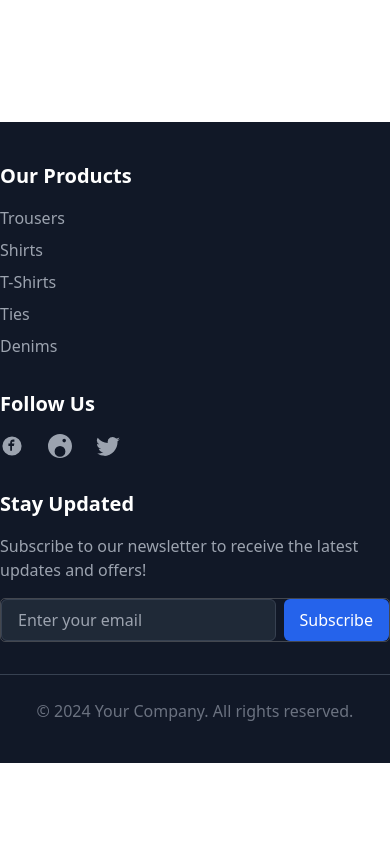
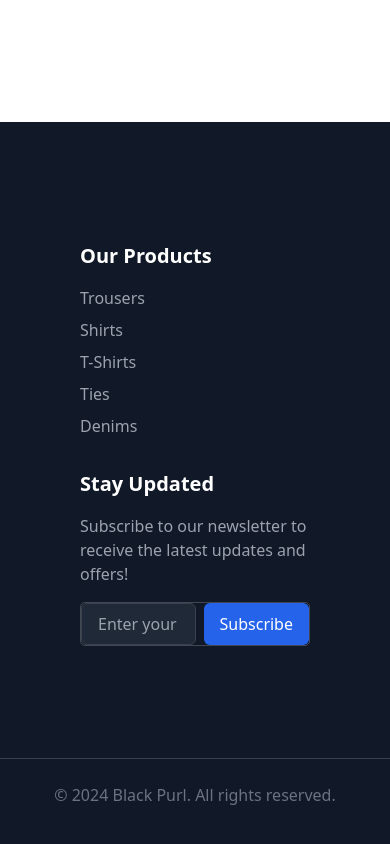
Before and after one commit to divyaagrawal261/E-Commerce-Frontend, a React (Create React App) app: page /login in a window 390 px wide. Shown: the part 778-1622 px from the top of the page. Before the commit the page ends 1541 px from the top, so only its background shows below. Built offline with nearby package versions, Linux system fonts and the light colour scheme.

Commit message:
removed follow us section & responsiveness

```diff
--- a/src/components/Footer.jsx
+++ b/src/components/Footer.jsx
@@ -4,7 +4,7 @@ import { Link } from 'react-router-dom';
 const Footer = () => {
   return (
     <footer className="bg-gray-900 text-gray-400 py-10">
-      <div className="container mx-auto grid grid-cols-1 md:grid-cols-3 gap-8">
+      <div className="container mx-auto grid grid-cols-1 md:grid-cols-2 gap-8 p-20">
 
         <div>
           <h2 className="text-xl font-bold text-white mb-4">Our Products</h2>
@@ -28,36 +28,6 @@ const Footer = () => {
         </div>
 
         <div>
-          <h3 className="text-xl font-bold text-white mb-4">Follow Us</h3>
-          <ul className="flex gap-6">
-            <li>
-              <a href="#" target="_blank" rel="noreferrer" className="hover:text-white transition">
-                <span className="sr-only">Facebook</span>
-                <svg xmlns="http://www.w3.org/2000/svg" className="h-6 w-6" viewBox="0 0 20 20" fill="currentColor">
-                  <path d="M10 2a8 8 0 1 0 8 8 8.009 8.009 0 0 0-8-8zm.5 12h-2V10H7V8h1.5V7a2.5 2.5 0 0 1 2.5-2.5H12v2h-1.5A.5.5 0 0 0 10 7v1h2l-.5 2h-1.5v4z" />
-                </svg>
-              </a>
-            </li>
-            <li>
-              <a href="#" target="_blank" rel="noreferrer" className="hover:text-white transition">
-                <span className="sr-only">Instagram</span>
-                <svg xmlns="http://www.w3.org/2000/svg" className="h-6 w-6" viewBox="0 0 20 20" fill="currentColor">
-                  <path d="M10 0a10 10 0 0 0-10 10c0 5.523 4.477 10 10 10s10-4.477 10-10S15.523 0 10 0zm4.5 14.5a4.5 4.5 0 1 1-9 0 4.5 4.5 0 0 1 9 0zM15 5.5a1.5 1.5 0 1 1-3 0 1.5 1.5 0 0 1 3 0z" />
-                </svg>
-              </a>
-            </li>
-            <li>
-              <a href="#" target="_blank" rel="noreferrer" className="hover:text-white transition">
-                <span className="sr-only">Twitter</span>
-                <svg xmlns="http://www.w3.org/2000/svg" className="h-6 w-6" viewBox="0 0 20 20" fill="currentColor">
-                  <path d="M6.29 18.25c7.546 0 11.66-6.248 11.66-11.65 0-.178 0-.356-.013-.532A8.287 8.287 0 0 0 20 4.458a8.17 8.17 0 0 1-2.357.646 4.115 4.115 0 0 0 1.804-2.272 8.186 8.186 0 0 1-2.605.996 4.104 4.104 0 0 0-7.003 3.736A11.646 11.646 0 0 1 1.42 3.147a4.094 4.094 0 0 0 1.27 5.467 4.082 4.082 0 0 1-1.854-.513v.051a4.104 4.104 0 0 0 3.292 4.008 4.074 4.074 0 0 1-1.852.07 4.103 4.103 0 0 0 3.83 2.843A8.231 8.231 0 0 1 1 16.29a11.588 11.588 0 0 0 6.29 1.839" />
-                </svg>
-              </a>
-            </li>
-          </ul>
-        </div>
-
-        <div>
           <h3 className="text-xl font-bold text-white mb-4">Stay Updated</h3>
           <p className="mb-4">Subscribe to our newsletter to receive the latest updates and offers!</p>
           <form className="flex gap-2">
@@ -74,7 +44,7 @@ const Footer = () => {
       </div>
 
       <div className="border-t border-gray-700 mt-8 pt-6 text-center text-gray-500">
-        <p>&copy; 2024 Your Company. All rights reserved.</p>
+        <p>&copy; 2024 Black Purl. All rights reserved.</p>
       </div>
     </footer>
   );
```
